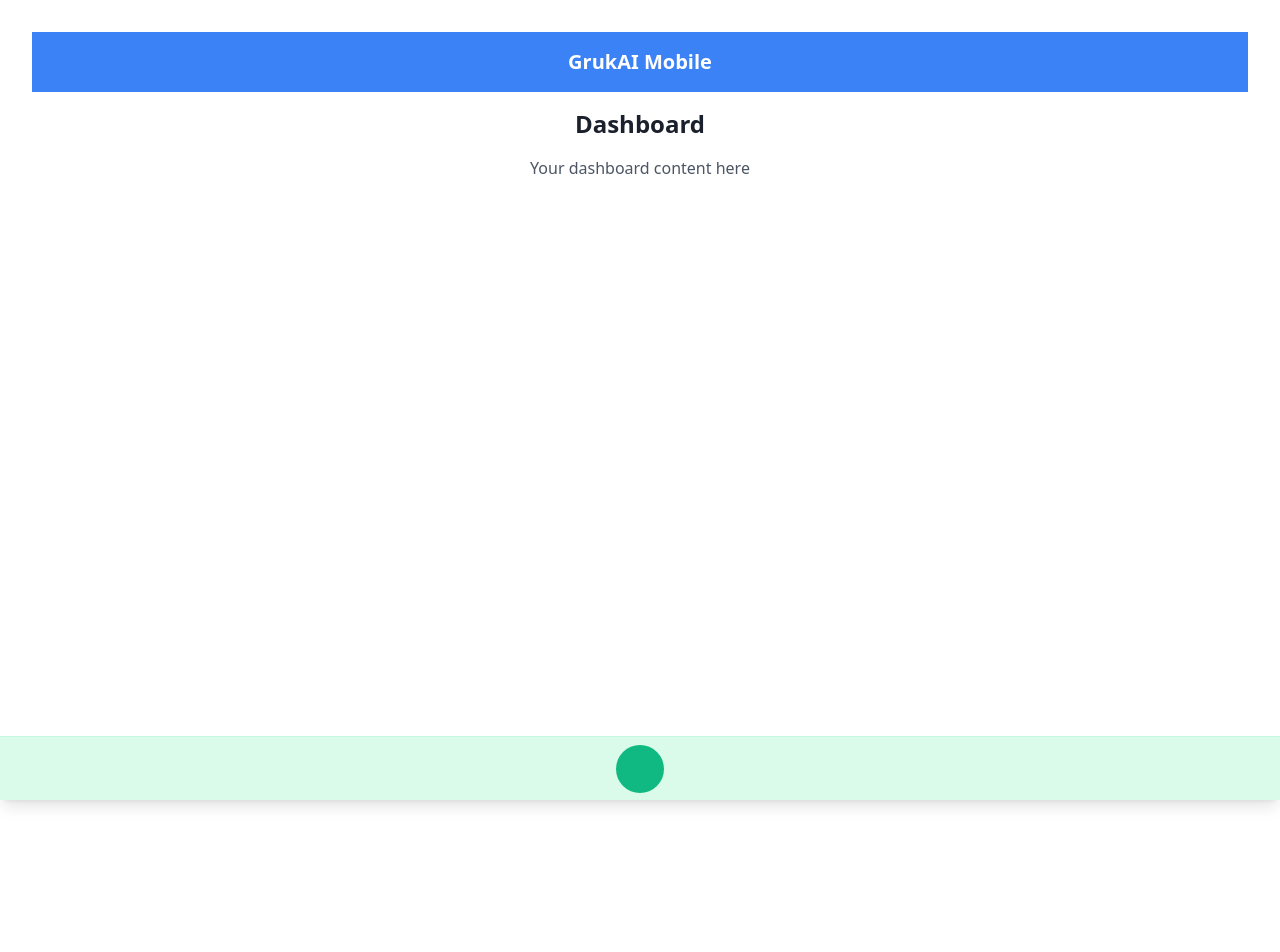
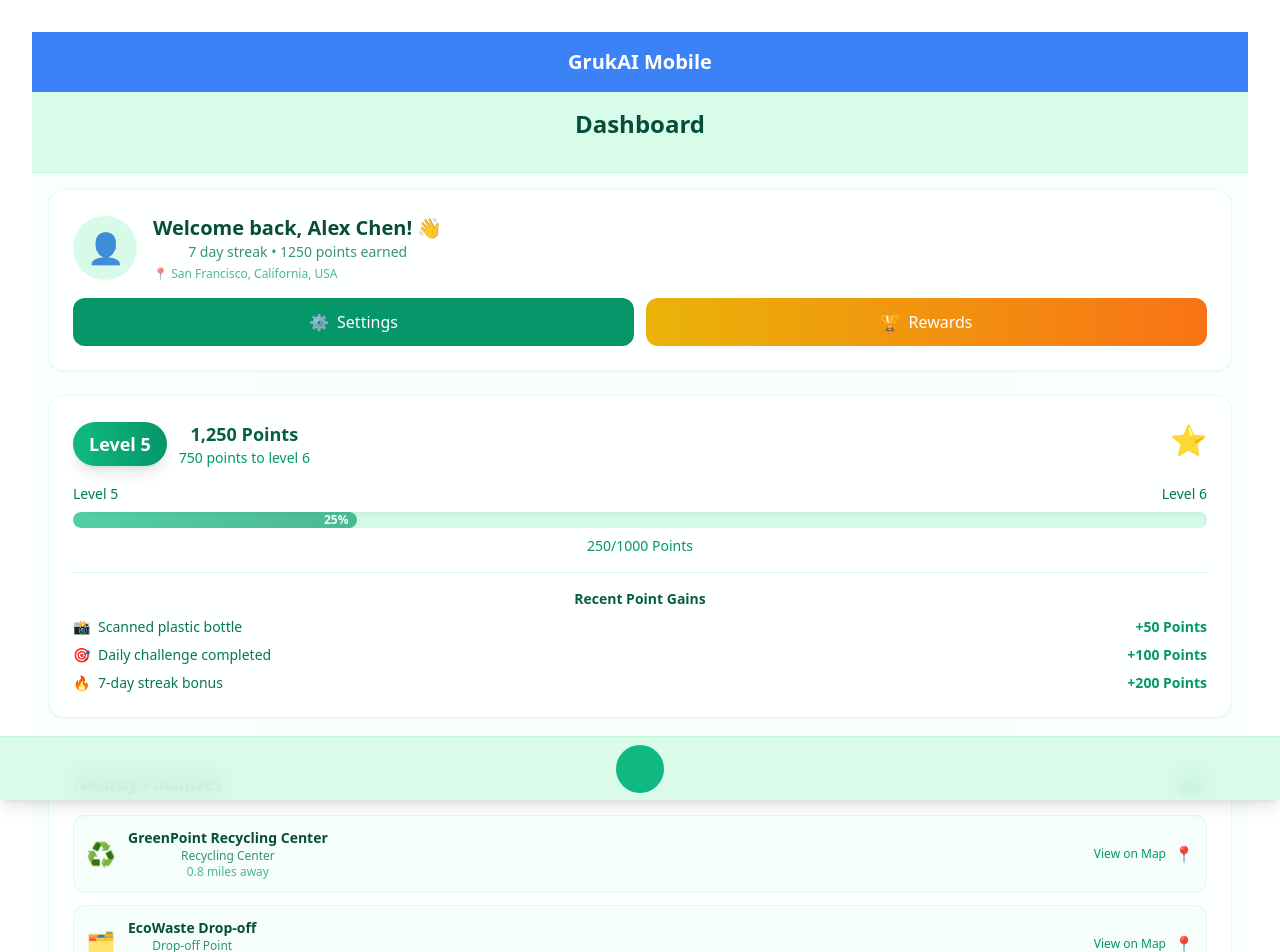
Before and after one commit to ByteHack-Team/GrukAI, a React (Vite) app in the folder grukAI/: page /dashboard in a window 1280 px wide. Shown: the top 952 px of the page. Before the commit the page ends 832 px from the top, so only its background shows below. Built offline with nearby package versions, Linux system fonts and the light colour scheme; some icons are missing.

Commit message:
feat:profile added

```diff
--- a/grukAI/src/components/mobile/Dashboard.jsx
+++ b/grukAI/src/components/mobile/Dashboard.jsx
@@ -1,8 +1,225 @@
+import { useState, useEffect } from 'react'
+
 function Dashboard() {
+  const [userPoints, setUserPoints] = useState(1250) // Mock user points (same as XP)
+  const [userLevel, setUserLevel] = useState(5)
+  const [animateXP, setAnimateXP] = useState(false)
+
+  // Calculate XP for current level (example: level * 1000 XP needed)
+  const xpForNextLevel = userLevel * 1000
+  const xpProgress = userPoints % 1000 // XP progress within current level
+  const xpPercentage = (xpProgress / 1000) * 100
+
+  // Mock user data
+  const userData = {
+    name: "Alex Chen",
+    profileImage: "👤", // Could be replaced with actual image
+    totalPoints: userPoints, // Points are the same as XP
+    streak: 7,
+    city: "San Francisco",
+    location: "California, USA"
+  }
+
+  // Mock nearby facilities
+  const nearbyFacilities = [
+    {
+      id: 1,
+      name: "GreenPoint Recycling Center",
+      type: "Recycling Center",
+      distance: "0.8 miles",
+      address: "123 Green Street, San Francisco, CA",
+      icon: "♻️",
+      coordinates: "37.7749,-122.4194"
+    },
+    {
+      id: 2,
+      name: "EcoWaste Drop-off",
+      type: "Drop-off Point",
+      distance: "1.2 miles",
+      address: "456 Earth Ave, San Francisco, CA",
+      icon: "🗂️",
+      coordinates: "37.7849,-122.4094"
+    },
+    {
+      id: 3,
+      name: "Ocean Cleanup Station",
+      type: "Cleanup Center",
+      distance: "2.1 miles",
+      address: "789 Ocean Blvd, San Francisco, CA",
+      icon: "🌊",
+      coordinates: "37.7649,-122.4294"
+    }
+  ]
+
+  const openInGoogleMaps = (facility) => {
+    const query = encodeURIComponent(`${facility.name}, ${facility.address}`)
+    const url = `https://www.google.com/maps/search/?api=1&query=${query}`
+    window.open(url, '_blank')
+  }
+
+  // Animate XP bar on mount
+  useEffect(() => {
+    const timer = setTimeout(() => setAnimateXP(true), 300)
+    return () => clearTimeout(timer)
+  }, [])
+
   return (
-    <div className="p-4">
-      <h1 className="text-2xl font-bold mb-4">Dashboard</h1>
-      <p className="text-gray-600">Your dashboard content here</p>
+    <div className="min-h-screen bg-emerald-50/30 pb-20">
+      {/* Header */}
+      <div className="bg-emerald-100/80 backdrop-blur-md border-b border-emerald-200/40 p-4">
+        <h1 className="text-2xl font-bold text-emerald-900 mb-4">Dashboard</h1>
+      </div>
+
+      <div className="p-4 space-y-6">
+        {/* User Profile Section */}
+        <div className="bg-white/80 backdrop-blur-sm rounded-2xl p-6 border border-emerald-200/30 shadow-sm transform hover:scale-[1.02] transition-all duration-300">
+          {/* Profile Header */}
+          <div className="flex items-center gap-4 mb-4">
+            <div className="w-16 h-16 bg-emerald-100 rounded-full flex items-center justify-center text-3xl animate-pulse">
+              {userData.profileImage}
+            </div>
+            <div>
+              <h2 className="text-xl font-bold text-emerald-900 animate-fade-in">
+                Welcome back, {userData.name}! 👋
+              </h2>
+              <p className="text-emerald-700/80 text-sm">
+                {userData.streak} day streak • {userData.totalPoints} points earned
+              </p>
+              <p className="text-emerald-600/70 text-xs flex items-center gap-1 mt-1">
+                📍 {userData.city}, {userData.location}
+              </p>
+            </div>
+          </div>
+
+          {/* Action Buttons */}
+          <div className="flex gap-3">
+            <button className="flex-1 bg-emerald-600 hover:bg-emerald-700 text-white px-4 py-3 rounded-xl font-medium transition-all duration-300 transform hover:scale-105 hover:shadow-lg flex items-center justify-center gap-2">
+              <span>⚙️</span>
+              Settings
+            </button>
+            <button className="flex-1 bg-gradient-to-r from-yellow-500 to-orange-500 hover:from-yellow-600 hover:to-orange-600 text-white px-4 py-3 rounded-xl font-medium transition-all duration-300 transform hover:scale-105 hover:shadow-lg flex items-center justify-center gap-2">
+              <span>🏆</span>
+              Rewards
+            </button>
+          </div>
+        </div>
+
+        {/* XP and Level Section */}
+        <div className="bg-white/80 backdrop-blur-sm rounded-2xl p-6 border border-emerald-200/30 shadow-sm transform hover:scale-[1.02] transition-all duration-300">
+          {/* Level Badge */}
+          <div className="flex items-center justify-between mb-4">
+            <div className="flex items-center gap-3">
+              <div className="bg-gradient-to-r from-emerald-500 to-emerald-600 text-white px-4 py-2 rounded-full font-bold text-lg shadow-lg transform hover:scale-110 transition-transform duration-300">
+                Level {userLevel}
+              </div>
+              <div className="text-emerald-800">
+                <p className="font-semibold text-lg">{userPoints.toLocaleString()} Points</p>
+                <p className="text-sm text-emerald-600">
+                  {(1000 - xpProgress).toLocaleString()} points to level {userLevel + 1}
+                </p>
+              </div>
+            </div>
+            <div className="text-3xl animate-bounce">
+              ⭐
+            </div>
+          </div>
+
+          {/* XP Progress Bar */}
+          <div className="space-y-2">
+            <div className="flex justify-between text-sm text-emerald-700">
+              <span>Level {userLevel}</span>
+              <span>Level {userLevel + 1}</span>
+            </div>
+            <div className="w-full bg-emerald-200/50 rounded-full h-4 overflow-hidden shadow-inner">
+              <div
+                className={`bg-gradient-to-r from-emerald-500 to-emerald-600 h-full rounded-full transition-all duration-1000 ease-out flex items-center justify-end pr-2 ${
+                  animateXP ? 'animate-pulse' : ''
+                }`}
+                style={{
+                  width: animateXP ? `${xpPercentage}%` : '0%'
+                }}
+              >
+                {xpPercentage > 15 && (
+                  <span className="text-white text-xs font-bold">
+                    {Math.round(xpPercentage)}%
+                  </span>
+                )}
+              </div>
+            </div>
+            <div className="text-center text-sm text-emerald-600 mt-2">
+              {xpProgress}/{1000} Points
+            </div>
+          </div>
+
+          {/* XP Sources */}
+          <div className="mt-4 pt-4 border-t border-emerald-200/50">
+            <h3 className="text-sm font-semibold text-emerald-800 mb-2">Recent Point Gains</h3>
+            <div className="space-y-2">
+              <div className="flex justify-between items-center text-sm">
+                <span className="text-emerald-700 flex items-center gap-2">
+                  📸 <span>Scanned plastic bottle</span>
+                </span>
+                <span className="font-semibold text-emerald-600 animate-fade-in">+50 Points</span>
+              </div>
+              <div className="flex justify-between items-center text-sm">
+                <span className="text-emerald-700 flex items-center gap-2">
+                  🎯 <span>Daily challenge completed</span>
+                </span>
+                <span className="font-semibold text-emerald-600 animate-fade-in">+100 Points</span>
+              </div>
+              <div className="flex justify-between items-center text-sm">
+                <span className="text-emerald-700 flex items-center gap-2">
+                  🔥 <span>7-day streak bonus</span>
+                </span>
+                <span className="font-semibold text-emerald-600 animate-fade-in">+200 Points</span>
+              </div>
+            </div>
+          </div>
+        </div>
+
+        {/* Nearby Facilities Section */}
+        <div className="bg-white/80 backdrop-blur-sm rounded-2xl p-6 border border-emerald-200/30 shadow-sm transform hover:scale-[1.02] transition-all duration-300">
+          <div className="flex items-center justify-between mb-4">
+            <h3 className="text-lg font-bold text-emerald-900">Nearby Facilities</h3>
+            <div className="text-2xl">🗺️</div>
+          </div>
+
+          <div className="space-y-3">
+            {nearbyFacilities.map(facility => (
+              <div
+                key={facility.id}
+                onClick={() => openInGoogleMaps(facility)}
+                className="flex items-center justify-between p-3 bg-emerald-50/50 rounded-xl border border-emerald-200/30 cursor-pointer hover:bg-emerald-100/50 transition-all duration-300 transform hover:scale-[1.02] hover:shadow-md"
+              >
+                <div className="flex items-center gap-3">
+                  <div className="text-2xl">{facility.icon}</div>
+                  <div>
+                    <h4 className="font-semibold text-emerald-900 text-sm">{facility.name}</h4>
+                    <p className="text-emerald-700/80 text-xs">{facility.type}</p>
+                    <p className="text-emerald-600/70 text-xs">{facility.distance} away</p>
+                  </div>
+                </div>
+                <div className="flex items-center gap-2">
+                  <span className="text-emerald-600 text-xs">View on Map</span>
+                  <div className="text-emerald-600">📍</div>
+                </div>
+              </div>
+            ))}
+          </div>
+
+          <button
+            onClick={() => {
+              const query = encodeURIComponent(`recycling centers near ${userData.city}, ${userData.location}`)
+              const url = `https://www.google.com/maps/search/?api=1&query=${query}`
+              window.open(url, '_blank')
+            }}
+            className="w-full mt-4 bg-emerald-600 hover:bg-emerald-700 text-white px-4 py-3 rounded-xl font-medium transition-all duration-300 transform hover:scale-105 hover:shadow-lg flex items-center justify-center gap-2"
+          >
+            <span>🔍</span>
+            Find More Facilities
+          </button>
+        </div>
+      </div>
     </div>
   )
 }
```
